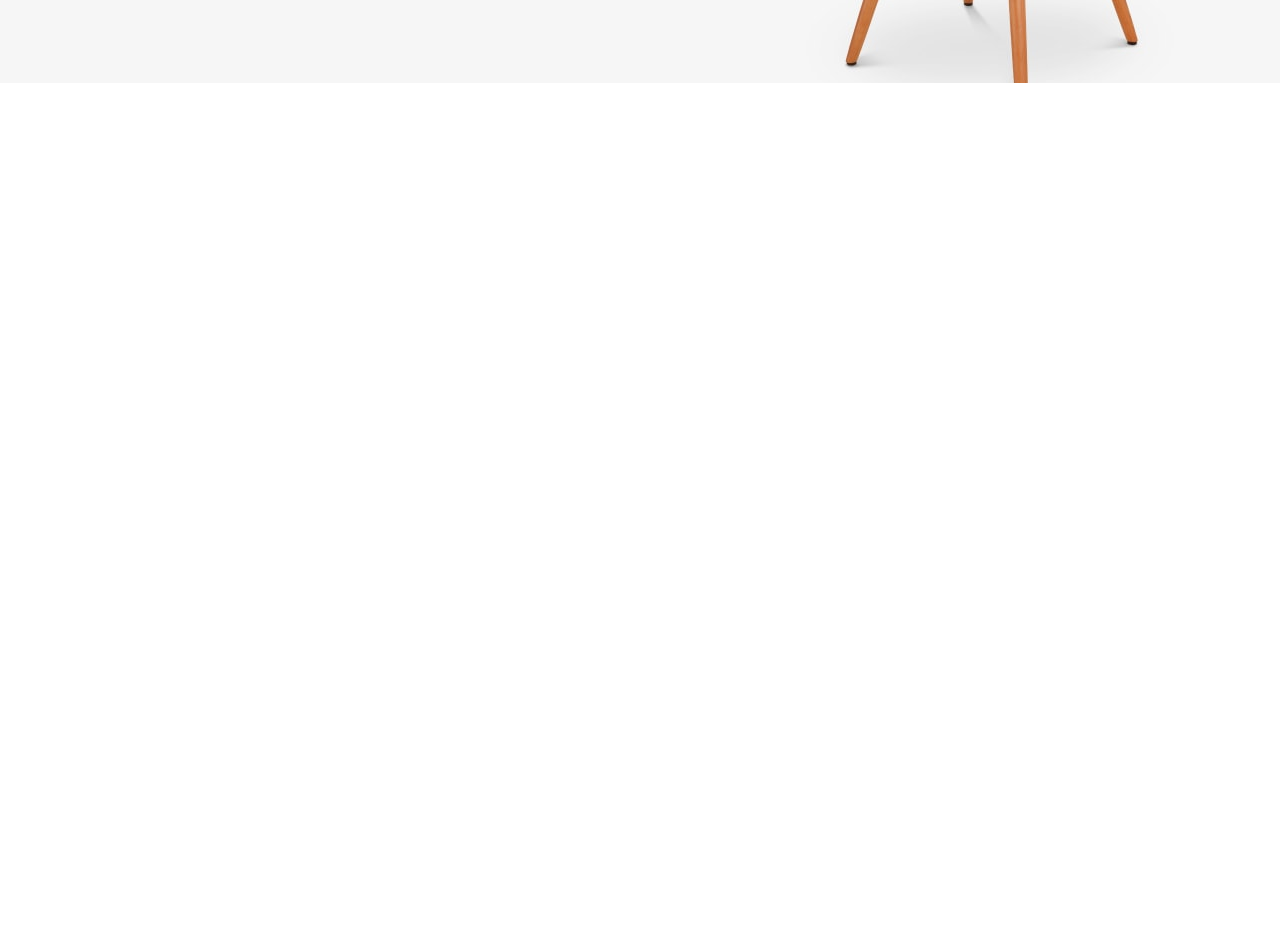
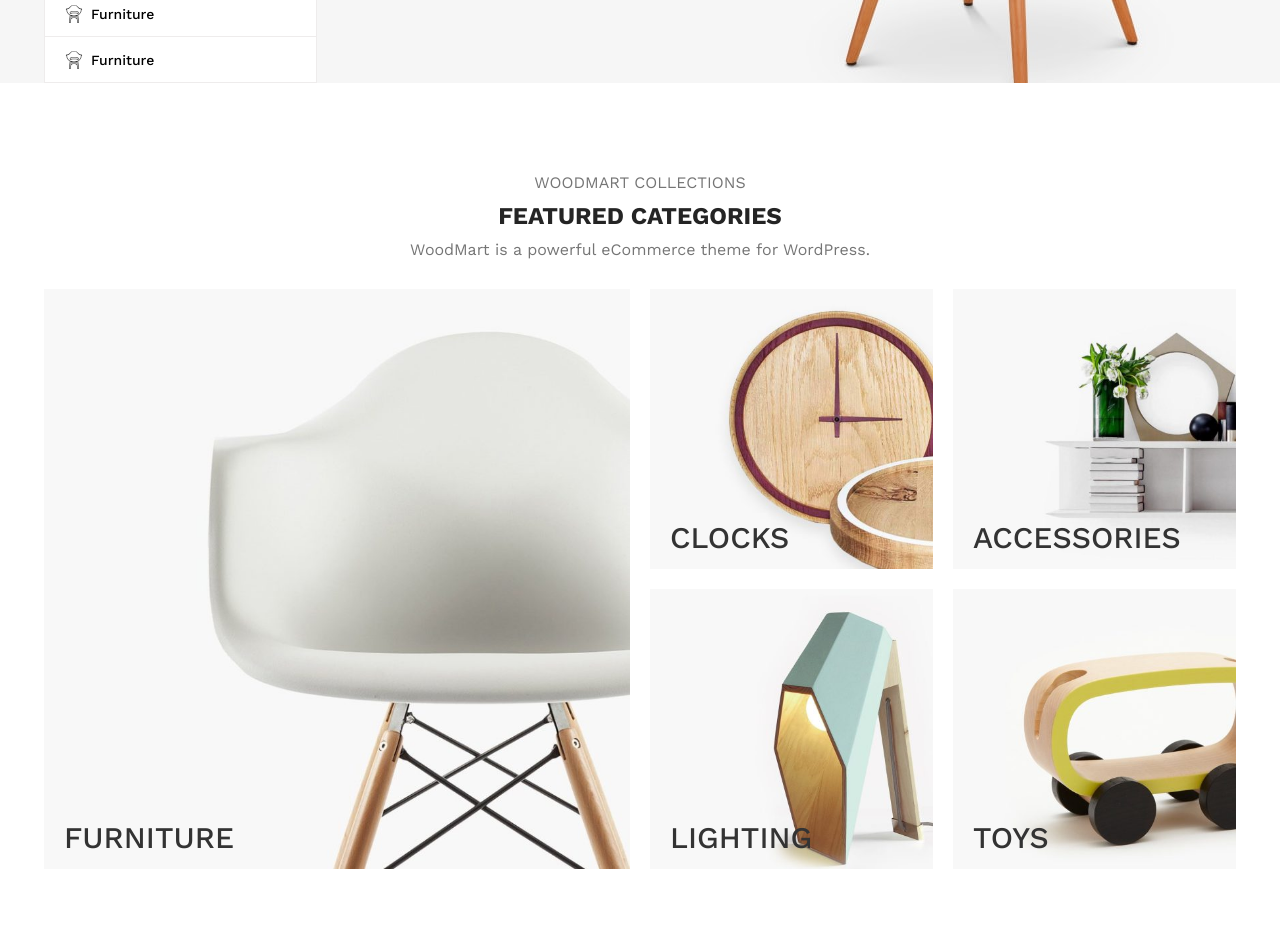
Before and after one commit to AnasAwaad/Template_3, a plain HTML site: page index.html in a window 1280 px wide. Shown: the part 619-1568 px from the top of the page. Before the commit the page ends 800 px from the top, so only its background shows below. Drawn offline with nearby package versions, Linux system fonts and the light colour scheme.

Commit message:
adding feature section

```diff
--- a/css/style.css
+++ b/css/style.css
@@ -24,6 +24,29 @@ body {
 
 ul li {
   list-style: none;
+}
+
+.special-header {
+  width: 500px;
+  margin: auto;
+  text-align: center;
+}
+
+.special-header .sub-title {
+  font-size: 16px;
+  font-weight: normal;
+  color: #757575;
+  margin: 10px 0;
+}
+
+.special-header .title {
+  font-size: 24px;
+  color: #242424;
+}
+
+.special-header .desc {
+  color: #757575;
+  margin: 10px 0 30px;
 }
 
 /* header section  */
@@ -199,6 +222,7 @@ ul li {
   align-items: center;
   justify-content: flex-start;
   color: #fff;
+  position: relative;
 }
 
 .bottom-header .left .bars {
@@ -208,6 +232,36 @@ ul li {
 .bottom-header .left .angle {
   margin-left: auto;
   margin-right: 10px;
+}
+
+.bottom-header .left .categories-dropdown {
+  position: absolute;
+  z-index: 99;
+  top: 100%;
+  background-color: #fff;
+  color: #000;
+  width: 273px;
+  left: 0;
+  border-right: 1px solid #eeecec;
+  border-left: 1px solid #eeecec;
+}
+
+.bottom-header .left .categories-dropdown li {
+  height: calc(501px / 11);
+  display: flex;
+  align-items: center;
+  border-bottom: 1px solid #eeecec;
+  cursor: pointer;
+}
+
+.bottom-header .left .categories-dropdown li:hover {
+  background-color: #f7f7f7;
+}
+
+.bottom-header .left .categories-dropdown li img {
+  width: 18px;
+  height: 18px;
+  margin: 0 8px 0 20px;
 }
 
 .bottom-header .nav {
@@ -269,7 +323,7 @@ main .text {
   margin: 10px 0;
   display: flex;
 }
-.main-text-color .text-color{
+.main-text-color .text-color {
   display: flex;
   align-items: center;
 }
@@ -282,29 +336,28 @@ main .text {
   margin-left: 10px;
   border-radius: 50%;
   border-top-right-radius: 0;
-
 }
 
 .main-text-color ul li:nth-child(1) {
   background: #2f9393;
 }
 
-.main-text-color ul li:nth-child(2){
+.main-text-color ul li:nth-child(2) {
   background: #cd4441;
 }
 
-.main-text-color ul li:nth-child(3){
+.main-text-color ul li:nth-child(3) {
   background: #eca141;
 }
 
-.main-text-desc{
+.main-text-desc {
   margin-bottom: 20px;
-  color:#5e5e5e
+  color: #5e5e5e;
 }
 
-.main-text-price{
+.main-text-price {
   font-size: 35px;
-  color:var(--main-color)
+  color: var(--main-color);
 }
 
 main .image {
@@ -329,3 +382,64 @@ main .image {
     top: 30px;
   }
 }
+
+/* feature section  */
+.feature {
+  padding: 80px 0;
+}
+
+.feature .container {
+  display: grid;
+  grid-template-columns: repeat(4, 1fr);
+  grid-template-rows: 280px 280px;
+  gap: 20px;
+}
+
+.feature .container img {
+  width: 100%;
+  height: 100%;
+  transition: 0.7s;
+}
+
+.feature .container .furniture {
+  grid-row: 1/3;
+  grid-column: 1/3;
+}
+
+.feature .container .box {
+  position: relative;
+  overflow: hidden;
+}
+
+.feature .container .box:hover img{
+  transform: scale(1.1);
+}
+
+.feature .container .info {
+  position: absolute;
+  bottom: 20px;
+  left: 20px;
+  color:#333333;
+
+}
+
+.feature .container .info .title{
+  font-size: 30px;
+  text-transform: uppercase;
+  font-weight: 500;
+  transform:translateY(30px);
+  transition:0.4s;
+  margin-bottom: 5px;
+}
+
+.feature .container .info .desc{
+  transform: translateY(40px);
+  transition: 0.5s;
+
+
+}
+
+.feature .container .box:hover .desc,
+.feature .container .box:hover .title{
+  transform: translateY(0);
+}
--- a/index.html
+++ b/index.html
@@ -88,12 +88,27 @@
 
     <div class="bottom-header">
       <div class="container">
-        <div class="left">
-          <i class="fa-solid fa-bars bars"></i>
+        <div class="left dropdown>
+          <i class=" fa-solid fa-bars bars"></i>
           <span>
             BROWSE CATEGORIES
           </span>
+
           <i class="fa-solid fa-angle-down angle"></i>
+
+          <ul class="categories-dropdown">
+            <li> <img src="images/chair-1.svg" alt="">Furniture</li>
+            <li> <img src="images/chair-1.svg" alt="">Furniture</li>
+            <li> <img src="images/chair-1.svg" alt="">Furniture</li>
+            <li> <img src="images/chair-1.svg" alt="">Furniture</li>
+            <li> <img src="images/chair-1.svg" alt="">Furniture</li>
+            <li> <img src="images/chair-1.svg" alt="">Furniture</li>
+            <li> <img src="images/chair-1.svg" alt="">Furniture</li>
+            <li> <img src="images/chair-1.svg" alt="">Furniture</li>
+            <li> <img src="images/chair-1.svg" alt="">Furniture</li>
+            <li> <img src="images/chair-1.svg" alt="">Furniture</li>
+            <li> <img src="images/chair-1.svg" alt="">Furniture</li>
+          </ul>
         </div>
 
 
@@ -122,11 +137,11 @@
 
       <div class="main-text-color">
         <span class="text-color">COLOR: </span>
-          <ul>
-            <li></li>
-            <li></li>
-            <li></li>
-          </ul>
+        <ul>
+          <li></li>
+          <li></li>
+          <li></li>
+        </ul>
       </div>
       <p class="main-text-desc">Lorem ipsum dolor sit amet consectetur adipisicing elit. Nulla, ad sunt molestias nobis
         minus eaque!</p>
@@ -136,6 +151,63 @@
     </div>
   </main>
 
+  <section class="feature">
+    <div class="special-header">
+      <h3 class="sub-title">WOODMART COLLECTIONS</h3>
+      <h2 class="title">FEATURED CATEGORIES </h2>
+      <p class="desc">WoodMart is a powerful eCommerce theme for WordPress.</p>
+    </div>
+
+    <div class="container">
+      <div class="box furniture">
+        <img src="images/cat-23-860x860.jpg" alt="">
+        <div class="info">
+          <p class="title">furniture</p>
+          <p class="desc">33 products</p>
+        </div>
+
+      </div>
+      <div class="box">
+        <img src="images/cat-klock-430x430.jpg" alt="">
+        <div class="info">
+          <p class="title">clocks</p>
+          <p class="desc">12 products</p>
+        </div>
+
+      </div>
+      <div class="box">
+        <img src="images/cat-clock-3-430x430.jpg" alt="">
+        <div class="info">
+          <p class="title">accessories</p>
+          <p class="desc">12 products</p>
+        </div>
+      </div>
+
+
+      <div class="box">
+        <img src="images/light-cat-5-430x430.jpg" alt="">
+
+        <div class="info">
+          <p class="title">lighting</p>
+          <p class="desc">12 products</p>
+        </div>
+      </div>
+
+
+      <div class="box">
+        <img src="images/Toys-cat-1-430x430.jpg" alt="">
+        <div class="info">
+          <p class="title">toys</p>
+          <p class="desc">12 products</p>
+        </div>
+      </div>
+
+
+    </div>
+
+
+  </section>
+
 
 </body>
 
```
Also changed, not shown: images/Toys-cat-1-430x430.jpg (added), images/cat-23-860x860.jpg (added), images/cat-clock-3-430x430.jpg (added), images/cat-klock-430x430.jpg (added), images/chair-1.svg (added), images/light-cat-5-430x430.jpg (added).
